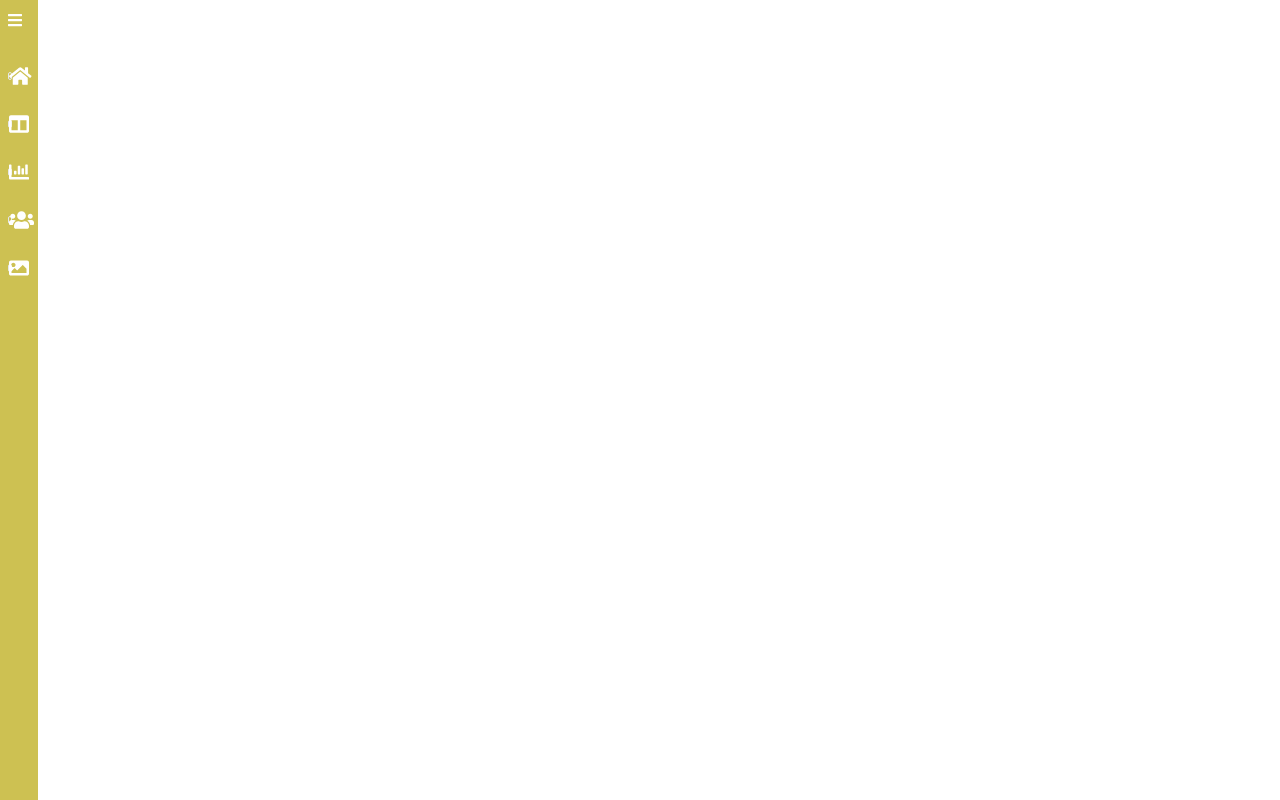
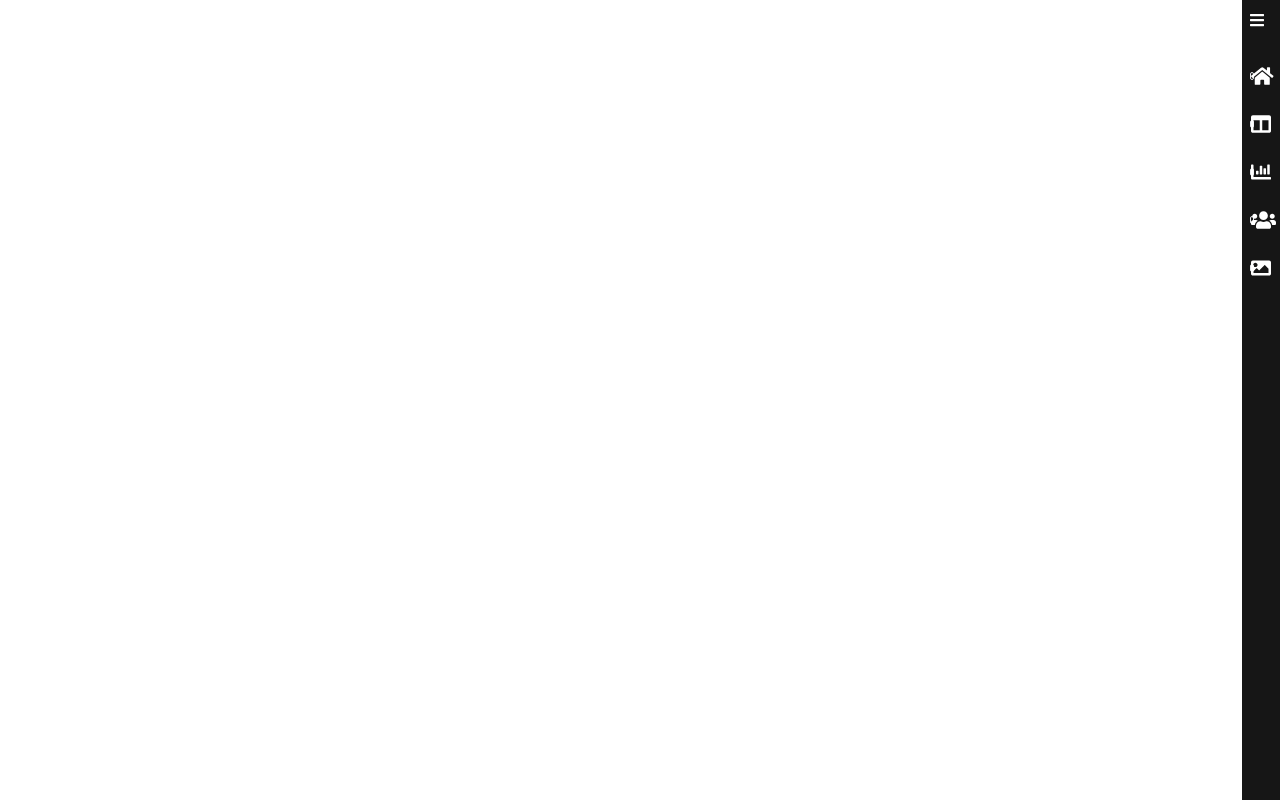
Before and after one commit to Rippyblogger/Nylctest, a Vue app: page /Contact in a window 1280 px wide. Before the commit this address had no page. Built offline with nearby package versions, Linux system fonts and the light colour scheme.

Commit message:
sidebar complete

```diff
--- a/src/App.vue
+++ b/src/App.vue
@@ -1,8 +1,10 @@
 <template>
-<SideBar class=""/>
-  <div id="nav" class="h-full" :style="{ width: sidebarWidth }">
-    <router-view/>
+<SideBar/>
+  <div id="nav" class="">
+    <router-view class=""/>
   </div>
+
+
 
 
 </template>
--- a/src/components/SideBar.vue
+++ b/src/components/SideBar.vue
@@ -1,17 +1,17 @@
 <template>
 	<div
-		class="text-white bg-brand-yellow float-right fixed z-10 top-0 right-0 left-0 bottom-0 p-2 flex flex-col sidebar space-y-10"
-		:style="{ width: sidebarWidth }"
+		class="text-white bg-brand-black fixed z-10 top-0 right-0 left-auto bottom-0 p-2 flex flex-col sidebar space-y-10"
+		:style="{ width: sidebarWidth }" ref="side"
 	>
 		<span class="" @click="toggleSide">
 			<i class="fas fa-bars"></i>
 		</span>
 
 		<SidebarLink class="" to="/" icon="fas fa-home">Home</SidebarLink>
-		<SidebarLink class="" to="/dashboard" icon="fas fa-columns">About</SidebarLink>
-		<SidebarLink class="" to="/analytics" icon="fas fa-chart-bar">Services</SidebarLink>
-		<SidebarLink class="" to="/friends" icon="fas fa-users">Portfolio</SidebarLink>
-		<SidebarLink class="" to="/image" icon="fas fa-image">Contact</SidebarLink>
+		<SidebarLink class="" to="/About" icon="fas fa-columns">About</SidebarLink>
+		<SidebarLink class="" to="/Services" icon="fas fa-chart-bar">Services</SidebarLink>
+		<SidebarLink class="" to="/Portfolio" icon="fas fa-users">Portfolio</SidebarLink>
+		<SidebarLink class="" to="/Contact" icon="fas fa-image">Contact</SidebarLink>
 	</div>
 </template>
 
@@ -25,7 +25,15 @@ export default {
 	methods: {
 		toggleSide() {
 			this.$store.commit("toggleSidebar");
+            if(this.$refs.side.style.background = "#161616"){
+                this.$refs.side.style.background = "#CDC152";
+                console.log(this.$refs.side.style.background);
+            }else{
+                this.$refs.side.style.background = "#161616";
+                console.log(this.$refs.side.style.background);
+            }
 		},
+
 	},
 	computed: {
 		...mapState(["collapsed"]),
--- a/src/components/SidebarLink.vue
+++ b/src/components/SidebarLink.vue
@@ -18,7 +18,7 @@
 <script>
 import { computed } from "@vue/reactivity";
 import { useRoute } from "vue-router";
-import { mapState } from "vuex";
+import { mapState, useStore  } from "vuex";
 
 export default {
 	name: "SidebarLink",
@@ -30,8 +30,10 @@ export default {
 		icon: { type: String, required: true },
 	},
 	setup(props) {
+		const store = useStore();
 		const route = useRoute();
 		const isActive = computed(() => route.path === props.to);
+		return { isActive, collapsed: computed(() => store.state.collapsed) }
 	},
 };
 </script>
--- a/src/router/index.js
+++ b/src/router/index.js
@@ -1,13 +1,38 @@
 import { createRouter, createWebHistory } from 'vue-router'
 import Home from '../views/Home.vue'
+import Portfolio from "../views/Portfolio.vue";
+import Services from "../views/Services.vue";
+import About from "../views/About.vue";
+import Contact from "../views/Contact.vue";
+
 
 const routes = [
-  {
-    path: '/',
-    name: 'Home',
-    component: Home
-  }
-]
+	{
+		path: "/",
+		name: "Home",
+		component: Home,
+	},
+	{
+		path: "/Portfolio",
+		name: "Portfolio",
+		component: Portfolio,
+	},
+	{
+		path: "/Services",
+		name: "Services",
+		component: Services,
+	},
+	{
+		path: "/About",
+		name: "About",
+		component: About,
+	},
+	{
+		path: "/Contact",
+		name: "Contact",
+		component: Contact,
+	},
+];
 
 const router = createRouter({
   history: createWebHistory(process.env.BASE_URL),
--- /dev/null
+++ b/src/views/Contact.vue
@@ -0,0 +1,17 @@
+<template>
+	<div class=" bg-white h-screen w-screen text-white px-6">
+
+	</div>
+</template>
+
+<script>
+export default {
+	name: "Services",
+};
+</script>
+
+<style lang="css" scoped>
+
+
+
+</style>
--- a/src/views/Home.vue
+++ b/src/views/Home.vue
@@ -1,6 +1,6 @@
 <template>
 	<div class=" bg-brand-black h-screen w-screen text-white px-6">
-		<div class="flex justify-center items-center h-screen flex-col">
+		<div class="flex justify-center items-center h-screen flex-col mr-8">
 			<img id="anim-1" src="../assets/logo.svg" alt="image-logo" />
 			<h3 id="anim-2" class="text-white text-xs my-6 text-center">
 				BUREIKOU - [BOO-REY-KOO] JAPANESE 無礼講 <br> putting everything aside to be
@@ -23,15 +23,15 @@ export default {
 <style lang="css" scoped>
 
 #anim-1{
+    animation: fadeIn 1s ease-in both;
+}
+
+#anim-2{
     animation: fadeIn 2s ease-in both;
 }
 
-#anim-2{
-    animation: fadeIn 5s ease-in both;
-}
-
 #anim-3{
-    animation: fadeIn 7s ease-in both;
+    animation: fadeIn 3s ease-in both;
 }
 
 @keyframes fadeIn {
--- /dev/null
+++ b/src/views/Portfolio.vue
@@ -0,0 +1,15 @@
+<template>
+	<div class=" bg-white h-screen w-screen text-white px-6">
+
+	</div>
+</template>
+
+<script>
+export default {
+	name: "Portfolio",
+};
+</script>
+
+<style lang="css" scoped>
+
+</style>
--- /dev/null
+++ b/src/views/Services.vue
@@ -0,0 +1,17 @@
+<template>
+	<div class=" bg-white h-screen w-screen text-white px-6">
+
+	</div>
+</template>
+
+<script>
+export default {
+	name: "Services",
+};
+</script>
+
+<style lang="css" scoped>
+
+
+
+</style>
```
